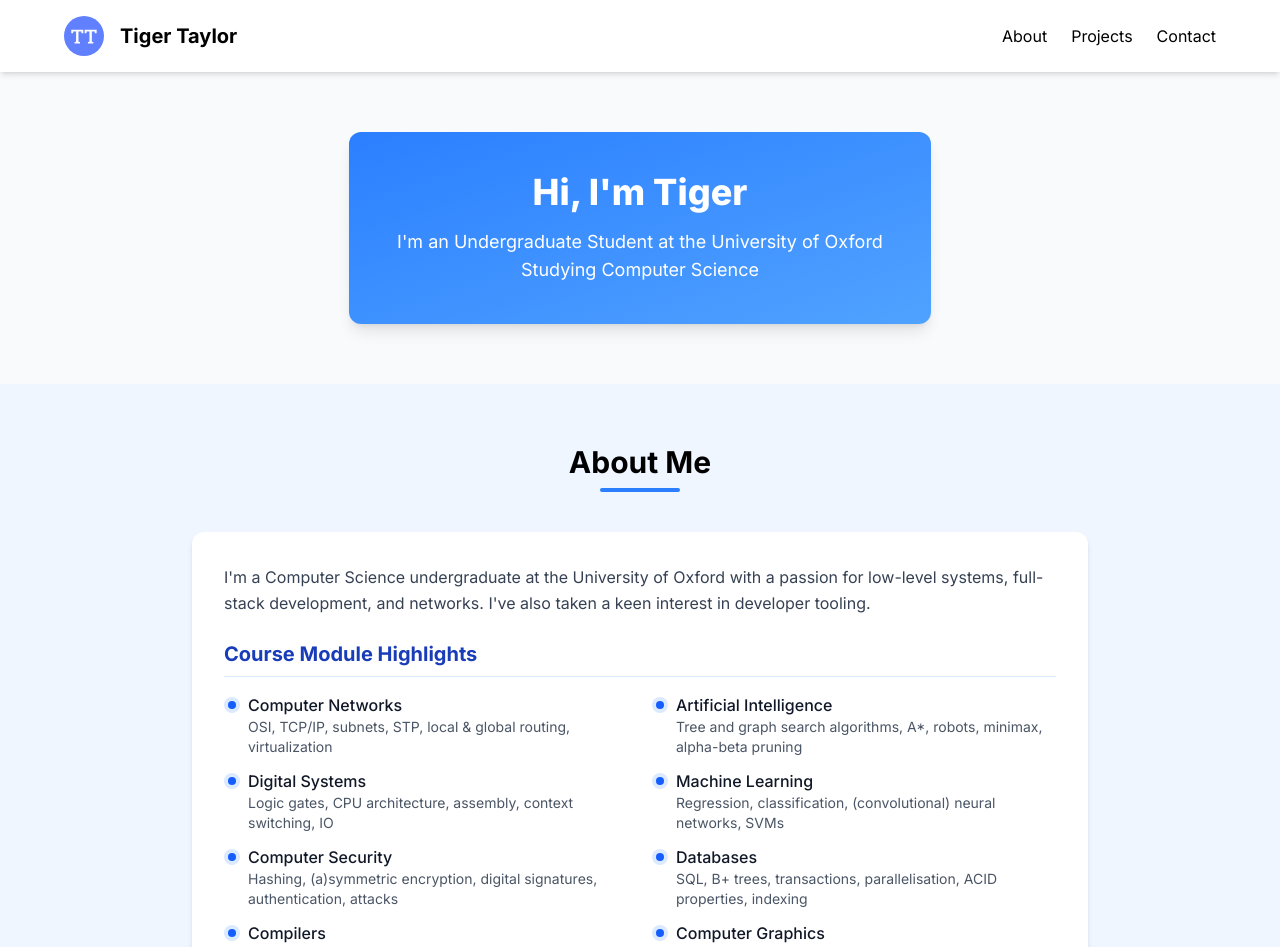
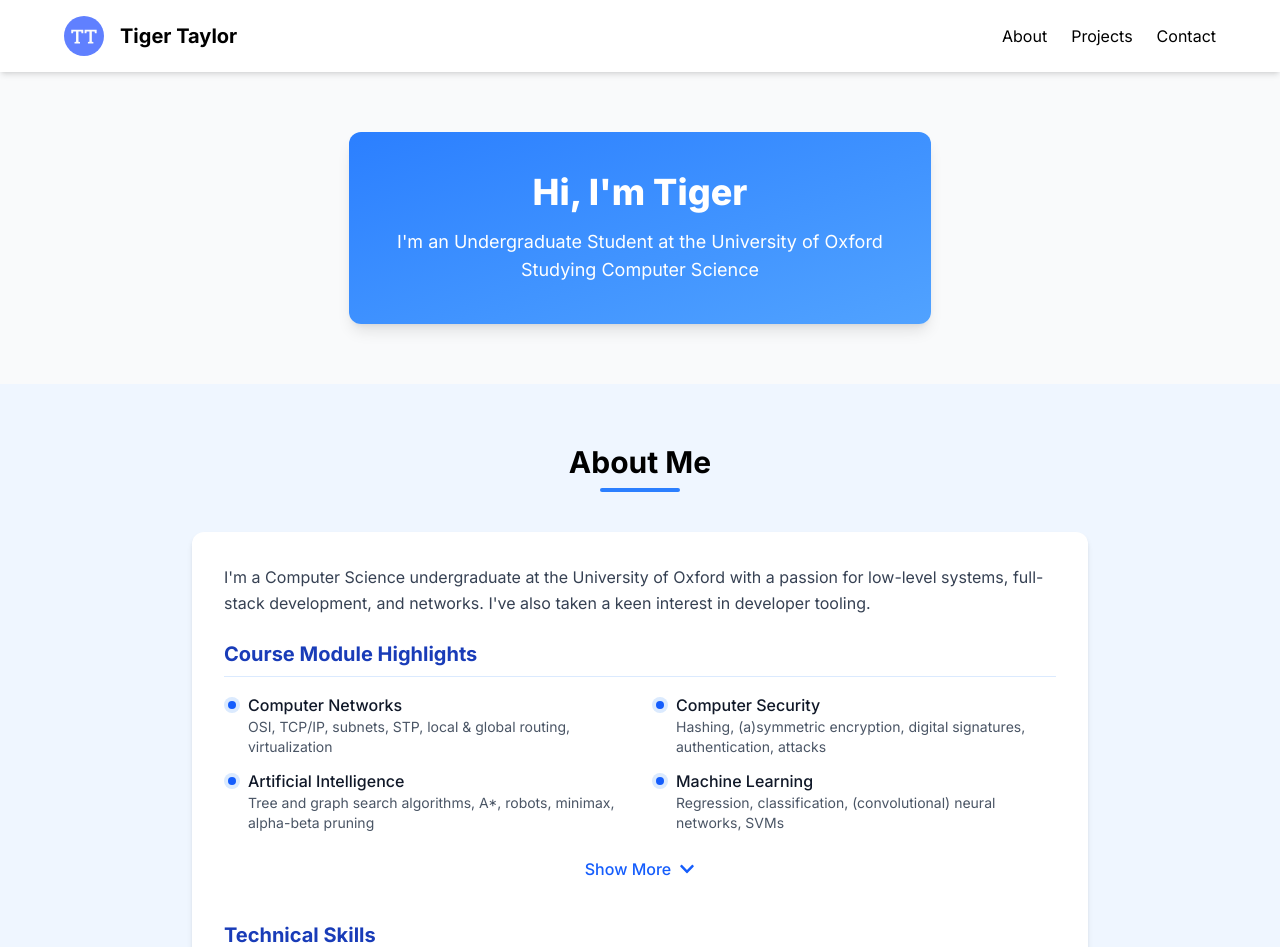
Before and after one commit to actuallyatiger/website, a Next.js app: page / in a window 1280 px wide. Shown: the top 947 px of the page. Built offline with nearby package versions, Linux system fonts and the light colour scheme.

Commit message:
Replace DetailedBullet with CourseHighlights component and update contact information

```diff
--- a/src/app/page.tsx
+++ b/src/app/page.tsx
@@ -1,4 +1,4 @@
-import { DetailedBullet } from "@/components/DetailedBullet";
+import { CourseHighlights } from "@/components/CourseHighlights";
 import { Item } from "@/components/Item";
 import { Card } from "@/components/Card";
 import { FaEnvelope, FaLinkedin, FaPhone } from "react-icons/fa";
@@ -32,49 +32,7 @@ export default function Home() {
             </p>
 
             {/* Course Modules - Full width, 2 columns on all screens */}
-            <div className="mb-8">
-              <h3 className="text-xl font-bold mb-4 text-blue-800 pb-2 border-b border-blue-100">
-                Course Module Highlights
-              </h3>
-              <ul className="grid grid-cols-1 md:grid-cols-2 gap-x-6 gap-y-3">
-                <DetailedBullet
-                  title="Computer Networks"
-                  description="OSI, TCP/IP, subnets, STP, local & global routing, virtualization"
-                />
-                <DetailedBullet
-                  title="Artificial Intelligence"
-                  description="Tree and graph search algorithms, A*, robots, minimax, alpha-beta pruning"
-                />
-                <DetailedBullet
-                  title="Digital Systems"
-                  description="Logic gates, CPU architecture, assembly, context switching, IO"
-                />
-                <DetailedBullet
-                  title="Machine Learning"
-                  description="Regression, classification, (convolutional) neural networks, SVMs"
-                />
-                <DetailedBullet
-                  title="Computer Security"
-                  description="Hashing, (a)symmetric encryption, digital signatures, authentication, attacks"
-                />
-                <DetailedBullet
-                  title="Databases"
-                  description="SQL, B+ trees, transactions, parallelisation, ACID properties, indexing"
-                />
-                <DetailedBullet
-                  title="Compilers"
-                  description="Lexical analysis, parsing, semantic analysis, code generation, optimization, context-free grammars"
-                />
-                <DetailedBullet
-                  title="Computer Graphics"
-                  description="Rendering pipeline, transformations, shaders, ray tracing, texturing"
-                />
-                <DetailedBullet
-                  title="Concurrency"
-                  description="Synchronisation, deadlocks, livelocks, semaphores, monitors"
-                />
-              </ul>
-            </div>
+            <CourseHighlights />
 
             {/* Skills - Languages and Tools side by side */}
             <div>
@@ -136,7 +94,7 @@ export default function Home() {
               githubUrl="https://github.com/actuallyatiger/discord-beat-bot"
             />
             <Card
-              title="Rebar VSC"
+              title="Rebar VCS"
               description="Git-like version control in Rust with updated hashing algorithms and compression optimisations."
               technologies={["Rust"]}
               githubUrl="https://github.com/actuallyatiger/rebar"
@@ -176,7 +134,7 @@ export default function Home() {
                   </div>
                   <h3 className="font-semibold text-gray-800">Email</h3>
                   <a
-                    href="mailto:contact@example.com"
+                    href="mailto:tiger@tigertaylor.xyz"
                     target="_blank"
                     rel="noopener noreferrer"
                     className="text-blue-600 text-sm"
@@ -191,7 +149,7 @@ export default function Home() {
                   </div>
                   <h3 className="font-semibold text-gray-800">Phone</h3>
                   <a
-                    href="tel:+447123456789"
+                    href="tel:+447496588340"
                     target="_blank"
                     rel="noopener noreferrer"
                     className="text-blue-600 text-sm"
--- /dev/null
+++ b/src/components/CourseHighlights.tsx
@@ -0,0 +1,81 @@
+"use client";
+
+import { useState } from "react";
+import { DetailedBullet } from "./DetailedBullet";
+import { FaChevronDown, FaChevronUp } from "react-icons/fa";
+
+const modules = [
+  {
+    title: "Computer Networks",
+    description: "OSI, TCP/IP, subnets, STP, local & global routing, virtualization",
+  },
+  {
+    title: "Computer Security",
+    description: "Hashing, (a)symmetric encryption, digital signatures, authentication, attacks",
+  },
+  {
+    title: "Artificial Intelligence",
+    description: "Tree and graph search algorithms, A*, robots, minimax, alpha-beta pruning",
+  },
+  {
+    title: "Machine Learning",
+    description: "Regression, classification, (convolutional) neural networks, SVMs",
+  },
+  {
+    title: "Digital Systems",
+    description: "Logic gates, CPU architecture, assembly, context switching, IO",
+  },
+  {
+    title: "Databases",
+    description: "SQL, B+ trees, transactions, parallelisation, ACID properties, indexing",
+  },
+  {
+    title: "Compilers",
+    description: "Lexical analysis, parsing, semantic analysis, code generation, optimization, context-free grammars",
+  },
+  {
+    title: "Computer Graphics",
+    description: "Rendering pipeline, transformations, shaders, ray tracing, texturing",
+  },
+  {
+    title: "Concurrency",
+    description: "Synchronisation, deadlocks, livelocks, semaphores, monitors",
+  },
+];
+
+export function CourseHighlights() {
+  const [isExpanded, setIsExpanded] = useState(false);
+  const initialCount = 4; // Show first 2 rows (2 columns * 2 rows = 4 items)
+
+  const displayedModules = isExpanded ? modules : modules.slice(0, initialCount);
+
+  return (
+    <div className="mb-8">
+      <h3 className="text-xl font-bold mb-4 text-blue-800 pb-2 border-b border-blue-100">Course Module Highlights</h3>
+      <ul className="grid grid-cols-1 md:grid-cols-2 gap-x-6 gap-y-3 mb-4">
+        {displayedModules.map((module) => (
+          <DetailedBullet key={module.title} title={module.title} description={module.description} />
+        ))}
+      </ul>
+
+      {modules.length > initialCount && (
+        <div className="flex justify-center">
+          <button
+            onClick={() => setIsExpanded(!isExpanded)}
+            className="flex items-center gap-2 text-blue-600 hover:text-blue-800 font-medium transition-colors px-4 py-2 rounded-lg hover:bg-blue-50"
+          >
+            {isExpanded ? (
+              <>
+                Show Less <FaChevronUp />
+              </>
+            ) : (
+              <>
+                Show More <FaChevronDown />
+              </>
+            )}
+          </button>
+        </div>
+      )}
+    </div>
+  );
+}
```
